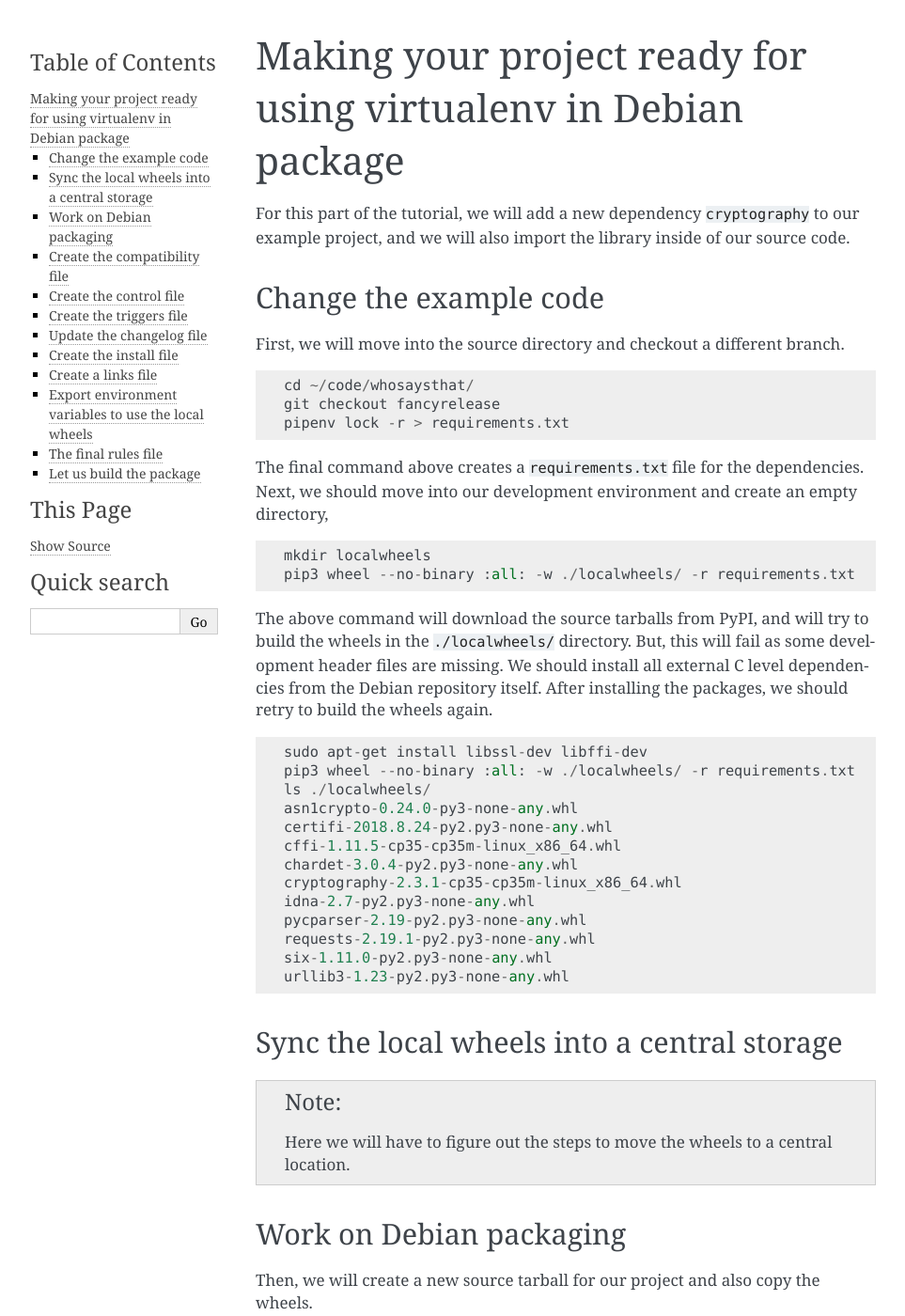
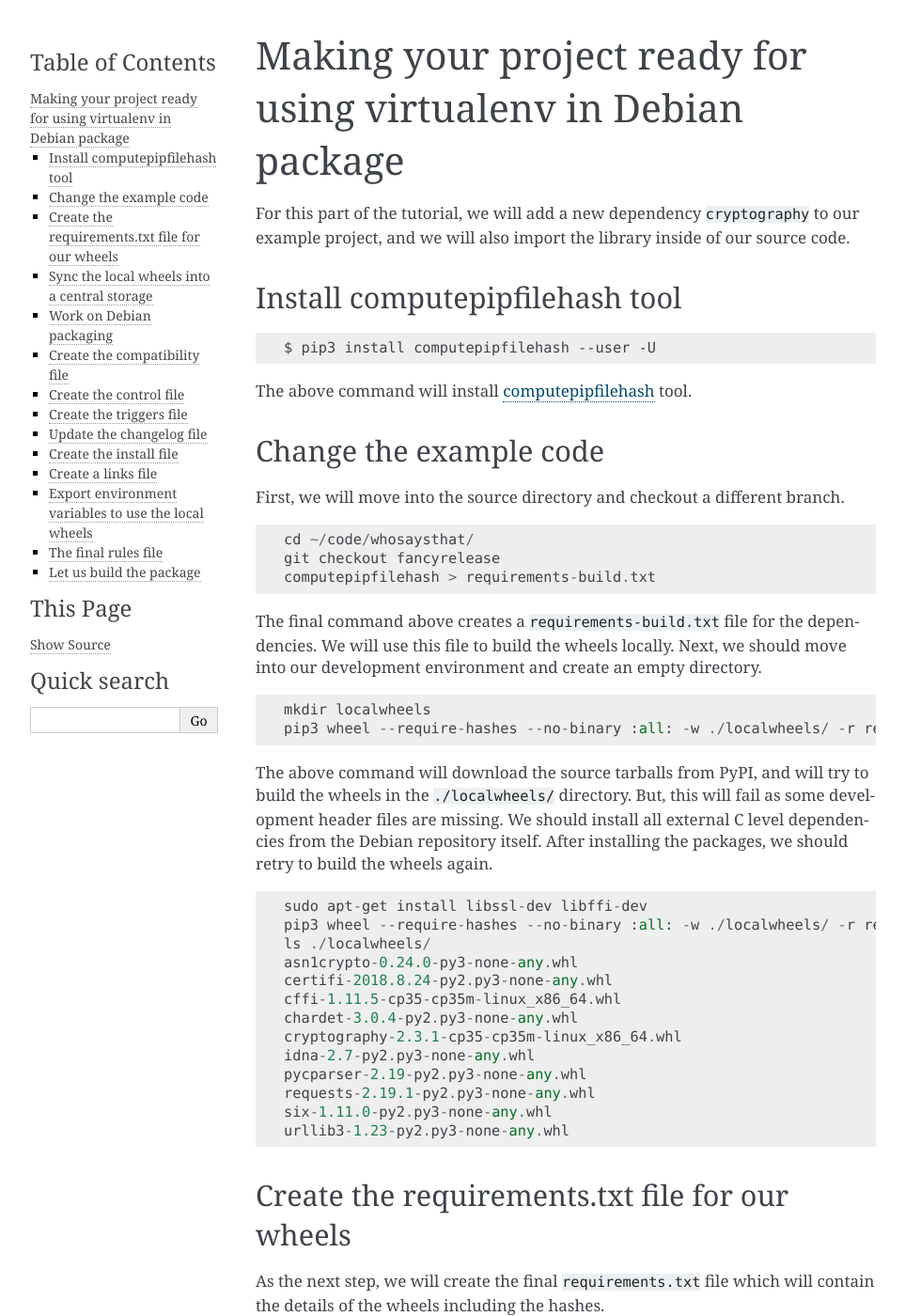
Before and after one commit to freedomofpress/securedrop-debian-packaging-guide, a Sphinx documentation site: the page built from docs/internalpackaging.rst, in a window 1280 px wide and 1400 px high. Shown: the whole window at 94% size, without its empty margins (148-1111 px from the left). Built offline with Sphinx 7.4.7, drawn with Linux system fonts in a browser that asks for light colours; some of the changed text lies outside the part shown.

Commit message:
Adds computepipfile tools dependency

```diff
--- a/docs/internalpackaging.rst
+++ b/docs/internalpackaging.rst
@@ -4,6 +4,18 @@ Making your project ready for using virtualenv in Debian package
 For this part of the tutorial, we will add a new dependency ``cryptography`` to
 our example project, and we will also import the library inside of our source
 code.
+
+
+Install computepipfilehash tool
+--------------------------------
+
+::
+
+    $ pip3 install computepipfilehash --user -U
+
+
+The above command will install `computepipfilehash
+<https://github.com/kushaldas/computepipfilehash>`_ tool.
 
 
 Change the example code
@@ -16,28 +28,29 @@ branch.
 
     cd ~/code/whosaysthat/
     git checkout fancyrelease
-    pipenv lock -r > requirements.txt
+    computepipfilehash > requirements-build.txt
 
-The final command above creates a ``requirements.txt`` file for the dependencies.
-Next, we should move into our development environment and create an empty directory,
+The final command above creates a ``requirements-build.txt`` file for the
+dependencies. We will use this file to build the wheels locally. Next, we should
+move into our development environment and create an empty directory.
 
 ::
 
     mkdir localwheels
-    pip3 wheel --no-binary :all: -w ./localwheels/ -r requirements.txt
+    pip3 wheel --require-hashes --no-binary :all: -w ./localwheels/ -r requirements-build.txt
 
 
 The above command will download the source tarballs from PyPI, and will try to
 build the wheels in the ``./localwheels/`` directory. But, this will fail as
 some development header files are missing. We should install all external C
-level dependencies from the Debian repository itself. After installing the packages,
-we should retry to build the wheels again.
+level dependencies from the Debian repository itself. After installing the
+packages, we should retry to build the wheels again.
 
 
 ::
 
     sudo apt-get install libssl-dev libffi-dev
-    pip3 wheel --no-binary :all: -w ./localwheels/ -r requirements.txt
+    pip3 wheel --require-hashes --no-binary :all: -w ./localwheels/ -r requirements.txt
     ls ./localwheels/
     asn1crypto-0.24.0-py3-none-any.whl
     certifi-2018.8.24-py2.py3-none-any.whl
@@ -49,6 +62,17 @@ we should retry to build the wheels again.
     requests-2.19.1-py2.py3-none-any.whl
     six-1.11.0-py2.py3-none-any.whl
     urllib3-1.23-py2.py3-none-any.whl
+
+
+Create the requirements.txt file for our wheels
+------------------------------------------------
+
+As the next step, we will create the final ``requirements.txt`` file which will contain the details
+of the wheels including the hashes.
+
+::
+
+    computepipfilehash --wheel-hashes > requirements.txt
 
 
 Sync the local wheels into a central storage
@@ -182,7 +206,7 @@ Export environment variables to use the local wheels
 
 ::
 
-    $ export DH_PIP_EXTRA_ARGS="--no-index --find-links=./localwheels"
+    $ export DH_PIP_EXTRA_ARGS="--require-hashes --no-index --find-links=./localwheels"
 
 This will make *dh-virtualenv* to use our wheels instead of downloading them from PyPI.
 
```
